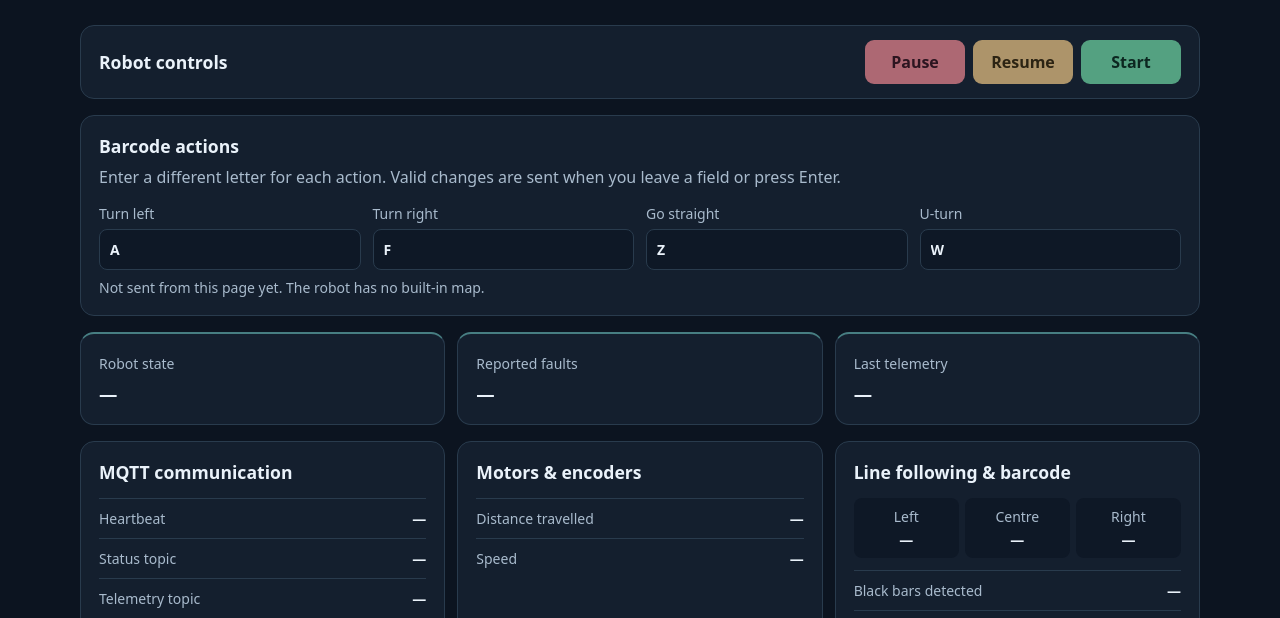
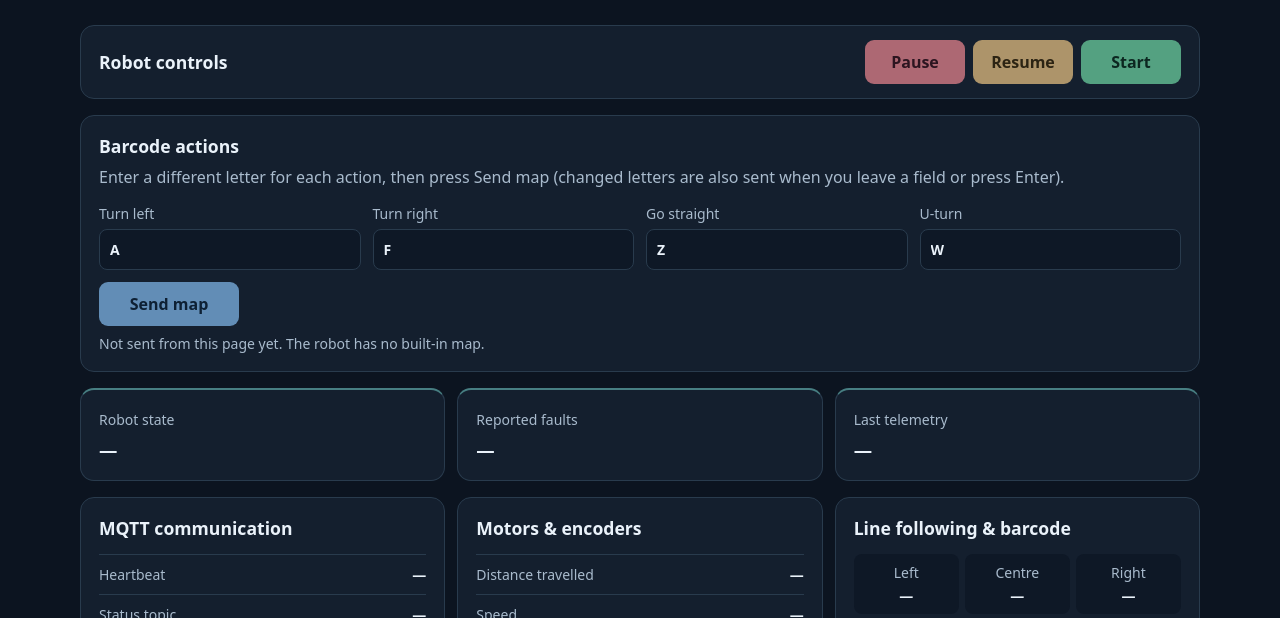
Before and after one commit to wonghongngai/inf2004-line-robot, a plain HTML site: page tools/mqtt_dashboard/index.html in a window 1280 px wide. Shown: the part 174-792 px from the top of the page. Drawn offline with Linux system fonts and the light colour scheme; no server answers.

Commit message:
Dashboard: add a Send map button
The barcode-action form only sent the letter map when a letter was
changed and its field left, or on Enter. Leaving the pre-filled letters
as they were never sent anything, so the robot kept "no letter map yet"
(21 Nov: no publish reached group17-robot/mapping).

The new Send map button submits the form through the existing handler
(same checks: four distinct letters A-Z), sits inside the fieldset so it
is disabled until telemetry is live, and is styled like the control
buttons. Checked on the live dashboard: the next map sent from the page
was applied on the robot ("[ROBOT] MQTT map applied: W=left D=right
A=straight S=U-turn"). Asset query string bumped so browsers reload.

```diff
--- a/tools/mqtt_dashboard/dashboard.css
+++ b/tools/mqtt_dashboard/dashboard.css
@@ -144,6 +144,24 @@ dd { margin: 0; text-align: right; overflow-wrap: anywhere; font-size: .875rem;
   font-weight: 700;
   text-transform: uppercase;
 }
+#send-map {
+  grid-column: 1 / -1;
+  justify-self: start;
+  appearance: none;
+  min-height: 44px;
+  min-width: 140px;
+  border: 1px solid transparent;
+  border-radius: 9px;
+  padding: 8px 18px;
+  background: #8cc8ff;
+  color: #0b2238;
+  font: inherit;
+  font-weight: 700;
+  cursor: pointer;
+}
+#send-map:hover:enabled { filter: brightness(1.12); }
+#send-map:focus-visible { outline: 2px solid #eaf2fa; outline-offset: 3px; }
+#send-map:disabled { opacity: .65; cursor: not-allowed; }
 #barcode-action-status { font-size: .875rem; }
 
 @media (max-width: 620px) {
--- a/tools/mqtt_dashboard/index.html
+++ b/tools/mqtt_dashboard/index.html
@@ -4,8 +4,8 @@
   <meta charset="utf-8">
   <meta name="viewport" content="width=device-width, initial-scale=1">
   <title>Line Robot | MQTT Dashboard</title>
-  <link rel="stylesheet" href="dashboard.css?v=map-status">
-  <script src="dashboard.js?v=map-status" defer></script>
+  <link rel="stylesheet" href="dashboard.css?v=send-map">
+  <script src="dashboard.js?v=send-map" defer></script>
 </head>
 <body>
 <main>
@@ -28,13 +28,14 @@
   </section>
   <section class="card barcode-actions" aria-labelledby="barcode-actions-title">
     <h2 id="barcode-actions-title">Barcode actions</h2>
-    <p>Enter a different letter for each action. Valid changes are sent when you leave a field or press Enter.</p>
+    <p>Enter a different letter for each action, then press Send map (changed letters are also sent when you leave a field or press Enter).</p>
     <form id="barcode-actions">
       <fieldset id="barcode-fields" disabled>
         <label>Turn left<input name="left" value="A" maxlength="1" pattern="[A-Za-z]" required></label>
         <label>Turn right<input name="right" value="F" maxlength="1" pattern="[A-Za-z]" required></label>
         <label>Go straight<input name="straight" value="Z" maxlength="1" pattern="[A-Za-z]" required></label>
         <label>U-turn<input name="uturn" value="W" maxlength="1" pattern="[A-Za-z]" required></label>
+        <button type="submit" id="send-map">Send map</button>
       </fieldset>
     </form>
     <p id="barcode-action-status" role="status">Not sent from this page yet. The robot has no built-in map.</p>
```
